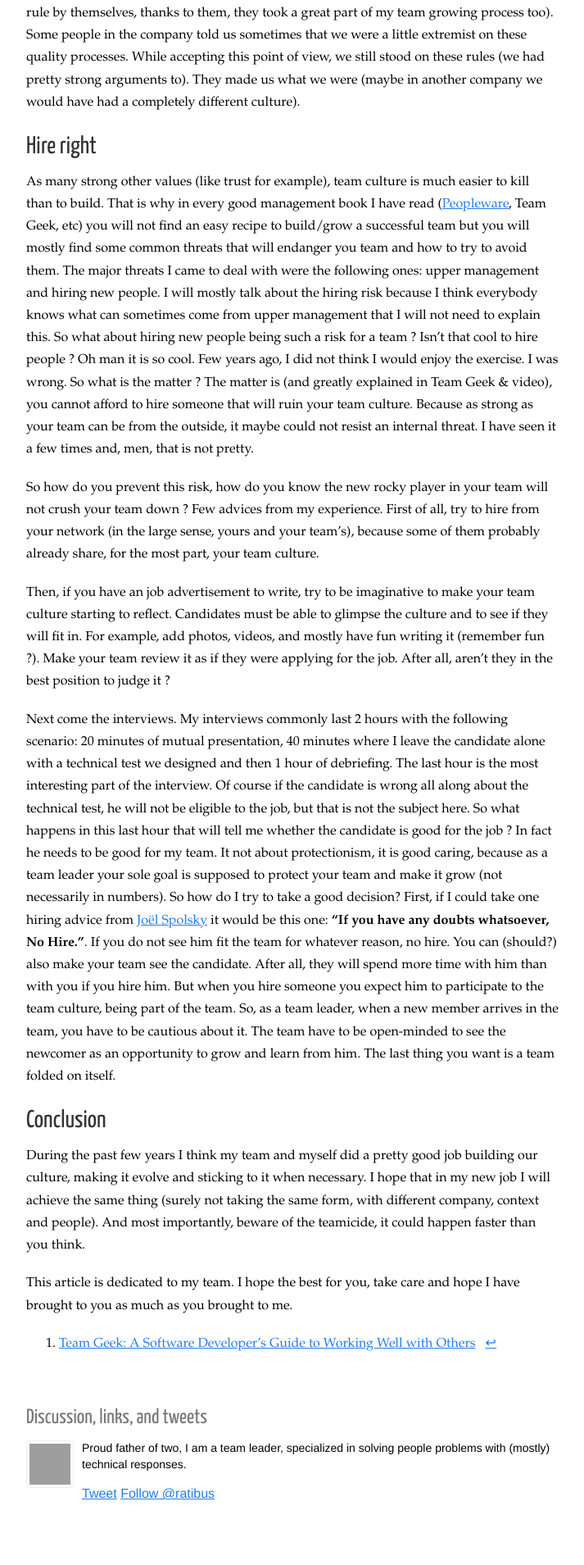
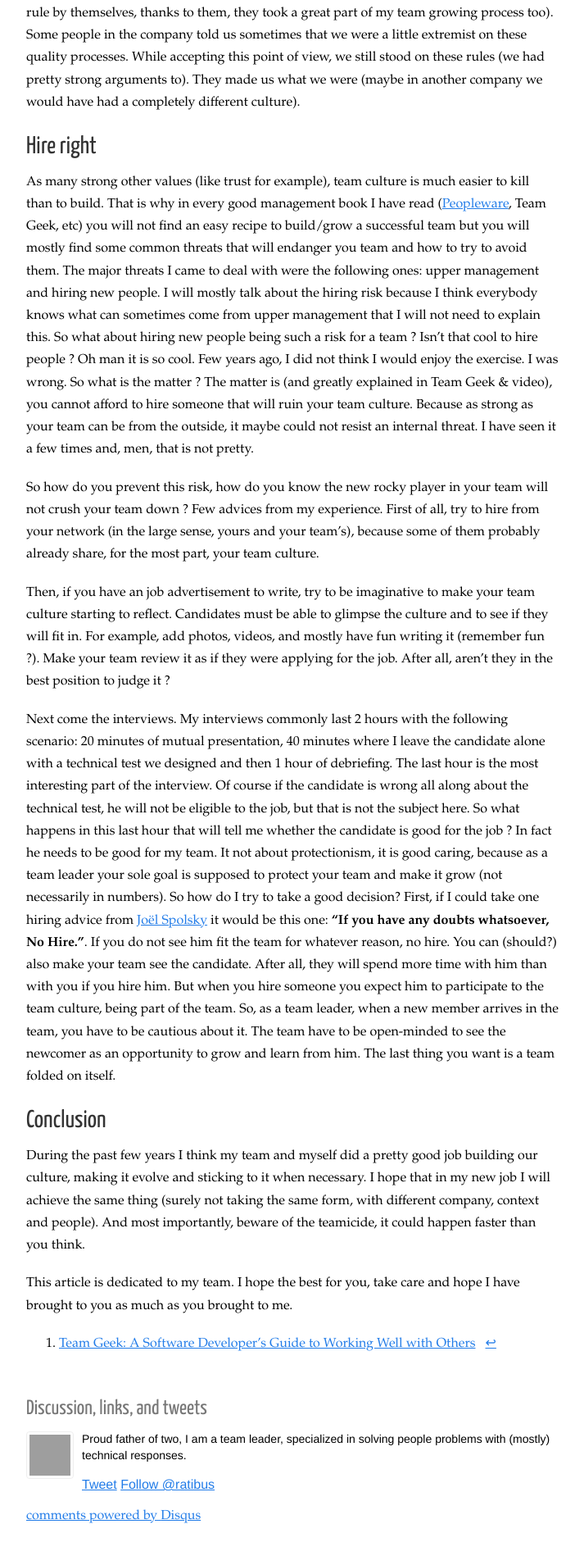
Before and after one commit to ratibus/ratibus.github.io, a Jekyll site: the page built from _posts/2013-06-19-team-culture.markdown, in a window 1280 px wide. Shown: the part 1685-3594 px from the top of the page at 82% size, without its empty margins (108-821 px from the left). Built offline with Jekyll 4.4.1, drawn with Linux system fonts in a browser that asks for light colours; nearby versions of some CDN libraries; comment, search, counter and statistics services are not loaded; grey boxes are pictures that could not be loaded.

Commit message:
Disqus integration

```diff
--- a/_layouts/post.html
+++ b/_layouts/post.html
@@ -13,7 +13,6 @@
 
   {{ content }}
 
-  <!-- TODO: bio here -->
   <section class="meta">
     <h3>Discussion, links, and tweets</h3>
     <section class="copy">
@@ -30,4 +29,17 @@
       <script src="http://platform.twitter.com/widgets.js" type="text/javascript"></script>
     </section>
   </section>
+
+    <div id="disqus_thread"></div>
+    <script type="text/javascript">
+        var disqus_shortname = 'blog-ratibus';
+
+        (function() {
+            var dsq = document.createElement('script'); dsq.type = 'text/javascript'; dsq.async = true;
+            dsq.src = '//' + disqus_shortname + '.disqus.com/embed.js';
+            (document.getElementsByTagName('head')[0] || document.getElementsByTagName('body')[0]).appendChild(dsq);
+        })();
+    </script>
+    <noscript>Please enable JavaScript to view the <a href="http://disqus.com/?ref_noscript">comments powered by Disqus.</a></noscript>
+    <a href="http://disqus.com" class="dsq-brlink">comments powered by <span class="logo-disqus">Disqus</span></a>
 </section>
--- a/css/base.css
+++ b/css/base.css
@@ -172,7 +172,7 @@
       .content .listing a:hover {
         text-decoration: underline; }
   .content .meta {
-    margin: 30px 0;
+    margin: 10px 0;
     padding: 10px 0;
     font-family: Helvetica, sans-serif; }
     .content .meta p {
```
